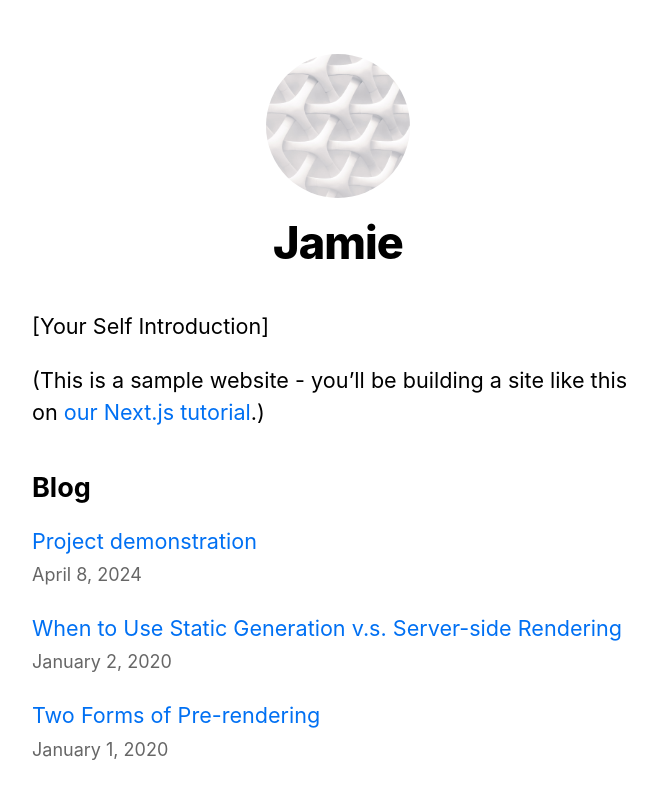
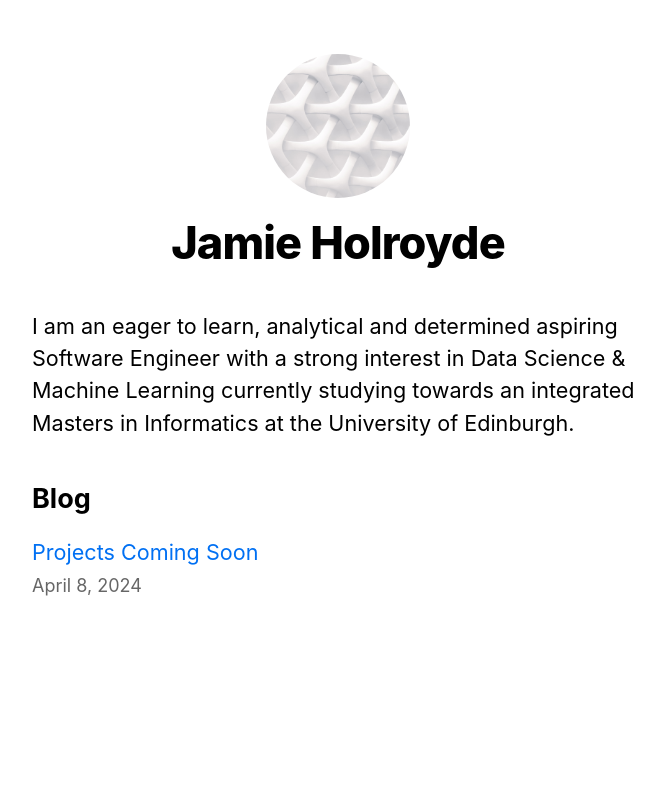
Before and after one commit to JamieHol-ai/Resume, a Next.js app: page / in a window 1280 px wide. Shown: the top 798 px of the page, without its empty margins (302-966 px from the left). Built offline with nearby package versions, Linux system fonts and the light colour scheme.

Commit message:
Absolute Basics Done

```diff
--- a/components/layout.js
+++ b/components/layout.js
@@ -4,8 +4,8 @@ import styles from './layout.module.css';
 import utilStyles from '../styles/utils.module.css';
 import Link from 'next/link';
 
-const name = 'Jamie';
-export const siteTitle = 'Next.js Sample Website';
+const name = 'Jamie Holroyde';
+export const siteTitle = "Jamie Holroyde's Portfolio";
 
 export default function Layout({ children, home }) {
   return (
--- a/pages/index.js
+++ b/pages/index.js
@@ -22,11 +22,7 @@ export default function Home({ allPostsData}) {
         <title>{siteTitle}</title>
       </Head>
       <section className={utilStyles.headingMd}>
-        <p>[Your Self Introduction]</p>
-        <p>
-          (This is a sample website - you’ll be building a site like this on{' '}
-          <a href="https://nextjs.org/learn">our Next.js tutorial</a>.)
-        </p>
+        <p>I am an eager to learn, analytical and determined aspiring Software Engineer with a strong interest in Data Science & Machine Learning currently studying towards an integrated Masters in Informatics at the University of Edinburgh.</p>
       </section>
       <section className={`${utilStyles.headingMd} ${utilStyles.padding1px}`}>
         <h2 className={utilStyles.headingLg}>Blog</h2>
--- a/posts/pre-rendering.md
+++ b/posts/pre-rendering.md
@@ -1,11 +1,6 @@
 ---
-title: 'Two Forms of Pre-rendering'
-date: '2020-01-01'
+title: 'Projects Coming Soon'
+date: '2024-04-08'
 ---
 
-Next.js has two forms of pre-rendering: **Static Generation** and **Server-side Rendering**. The difference is in **when** it generates the HTML for a page.
-
-- **Static Generation** is the pre-rendering method that generates the HTML at **build time**. The pre-rendered HTML is then _reused_ on each request.
-- **Server-side Rendering** is the pre-rendering method that generates the HTML on **each request**.
-
-Importantly, Next.js lets you **choose** which pre-rendering form to use for each page. You can create a "hybrid" Next.js app by using Static Generation for most pages and using Server-side Rendering for others.
+This will be where projects are displayed, I've not finished it yet though
--- a/posts/project-example.md
+++ /dev/null
@@ -1,5 +0,0 @@
----
-title: 'Project demonstration'
-date: '2024-04-08'
----
-is any text or content that you want to include in your project demonstration. It could be a description of the project, its features, or any other relevant information you want to share.
--- a/posts/ssg-ssr.md
+++ /dev/null
@@ -1,19 +0,0 @@
----
-title: 'When to Use Static Generation v.s. Server-side Rendering'
-date: '2020-01-02'
----
-
-We recommend using **Static Generation** (with and without data) whenever possible because your page can be built once and served by CDN, which makes it much faster than having a server render the page on every request.
-
-You can use Static Generation for many types of pages, including:
-
-- Marketing pages
-- Blog posts
-- E-commerce product listings
-- Help and documentation
-
-You should ask yourself: "Can I pre-render this page **ahead** of a user's request?" If the answer is yes, then you should choose Static Generation.
-
-On the other hand, Static Generation is **not** a good idea if you cannot pre-render a page ahead of a user's request. Maybe your page shows frequently updated data, and the page content changes on every request.
-
-In that case, you can use **Server-Side Rendering**. It will be slower, but the pre-rendered page will always be up-to-date. Or you can skip pre-rendering and use client-side JavaScript to populate data.
```
Also changed, not shown: pages/posts/first-post.js (deleted, +0 -14 lines), 2 other files (tests, documents, lock files or other folders).
